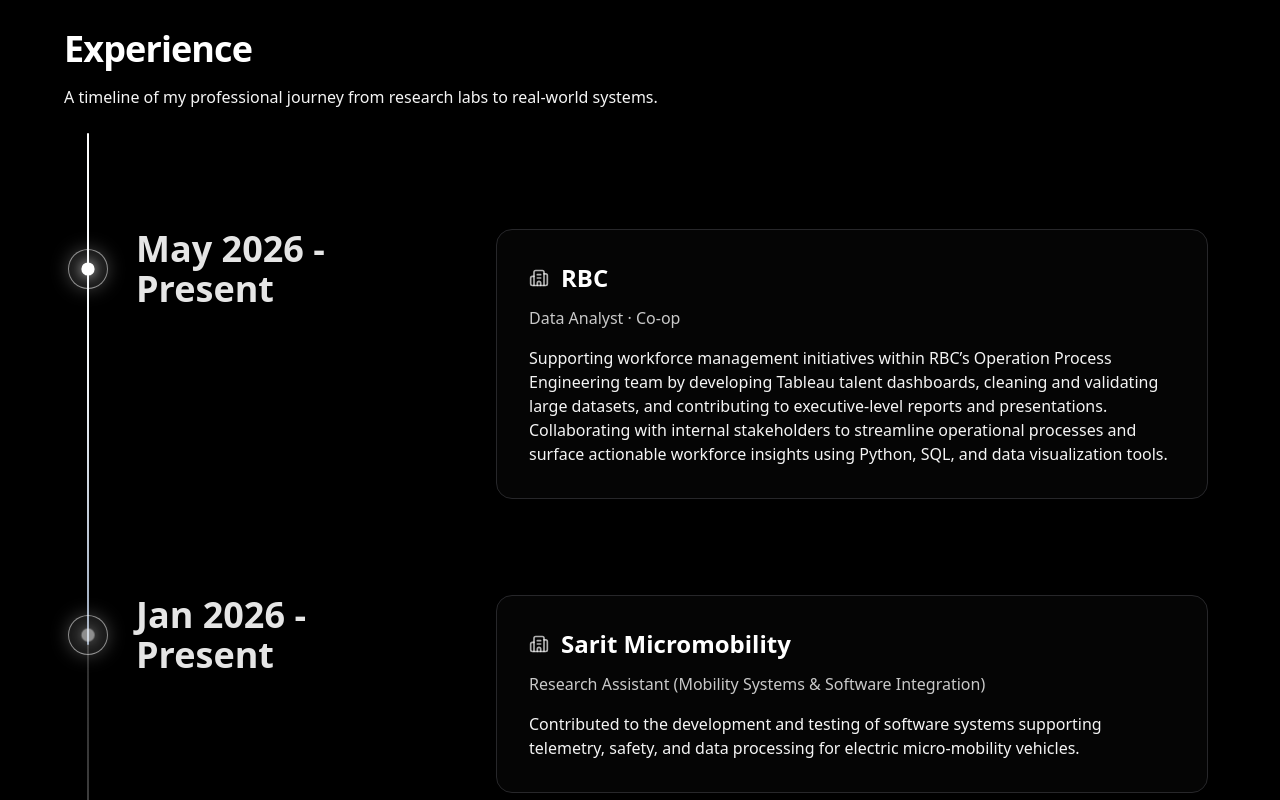
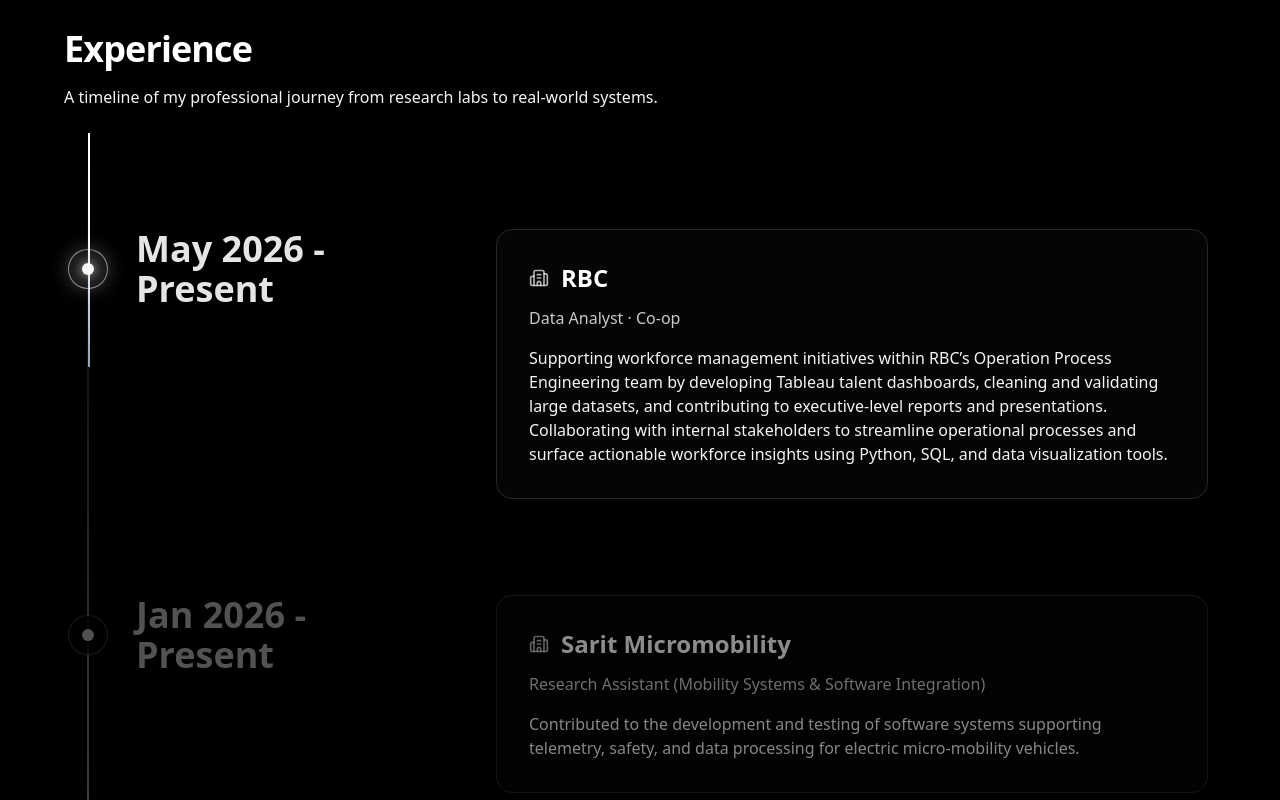
Before and after one commit to bhasinvansh05/Portfolio_VanshBhasin, a React (Vite) app: page / in a window 1280 px wide. Shown: the part 3000-3800 px from the top of the page. Built offline with nearby package versions, Linux system fonts and the light colour scheme.

Commit message:
Sync experience timeline glow to viewport center on scroll.
Drive the beam with transform-only updates and light each role when its marker crosses the center, without layout thrash.

Co-authored-by: Vansh Bhasin <bhasinvansh05@users.noreply.github.com>

```diff
--- a/src/components/ui/timeline.tsx
+++ b/src/components/ui/timeline.tsx
@@ -1,10 +1,5 @@
 "use client";
-import {
-  useScroll,
-  useTransform,
-  useMotionValueEvent,
-  motion,
-} from "framer-motion";
+import { motion, useMotionValue, useTransform } from "framer-motion";
 import React, { useEffect, useRef, useState } from "react";
 import { cn } from "@/lib/utils";
 
@@ -13,12 +8,26 @@ interface TimelineEntry {
   content: React.ReactNode;
 }
 
+function offsetsEqual(a: number[], b: number[]) {
+  if (a.length !== b.length) return false;
+  for (let i = 0; i < a.length; i++) {
+    if (Math.abs(a[i] - b[i]) > 0.5) return false;
+  }
+  return true;
+}
+
 export const Timeline = ({ data }: { data: TimelineEntry[] }) => {
   const ref = useRef<HTMLDivElement>(null);
-  const containerRef = useRef<HTMLDivElement>(null);
   const [height, setHeight] = useState(0);
-  const [nodeOffsets, setNodeOffsets] = useState<number[]>([]);
   const [activeIndex, setActiveIndex] = useState(-1);
+  const nodeOffsetsRef = useRef<number[]>([]);
+  const activeIndexRef = useRef(-1);
+  const heightRef = useRef(0);
+
+  // Beam fill driven via transforms only — never mutates layout height on scroll.
+  const progress = useMotionValue(0);
+  const scaleY = useTransform(progress, [0, 1], [0, 1]);
+  const opacity = useTransform(progress, [0, 0.01], [0, 1]);
 
   useEffect(() => {
     const el = ref.current;
@@ -26,17 +35,27 @@ export const Timeline = ({ data }: { data: TimelineEntry[] }) => {
 
     const updateMetrics = () => {
       const rows = el.querySelectorAll<HTMLElement>("[data-timeline-item]");
-      const parentRect = el.getBoundingClientRect();
 
+      // Layout offsets only — sticky visual positions must not affect this.
       const offsets = Array.from(rows).map((row) => {
-        const rowRect = row.getBoundingClientRect();
         const paddingTop = parseFloat(getComputedStyle(row).paddingTop) || 0;
-        // Center of the dot within each row (dot is ~32–40px tall)
-        return rowRect.top + paddingTop + 18 - parentRect.top;
+        const dot = row.querySelector<HTMLElement>("[data-timeline-dot]");
+        const dotCenter = dot ? dot.offsetHeight / 2 : 18;
+        return row.offsetTop + paddingTop + dotCenter;
       });
 
-      setNodeOffsets(offsets);
-      setHeight(offsets.length ? offsets[offsets.length - 1] : el.scrollHeight);
+      const nextHeight = offsets.length
+        ? offsets[offsets.length - 1]
+        : el.offsetHeight;
+
+      if (!offsetsEqual(nodeOffsetsRef.current, offsets)) {
+        nodeOffsetsRef.current = offsets;
+      }
+
+      if (Math.abs(heightRef.current - nextHeight) >= 0.5) {
+        heightRef.current = nextHeight;
+        setHeight(nextHeight);
+      }
     };
 
     updateMetrics();
@@ -49,42 +68,50 @@ export const Timeline = ({ data }: { data: TimelineEntry[] }) => {
     };
   }, [data.length]);
 
-  const { scrollYProgress } = useScroll({
-    target: containerRef,
-    offset: ["start 70%", "end 30%"],
-  });
+  useEffect(() => {
+    const el = ref.current;
+    if (!el || height <= 0) return;
 
-  const heightTransform = useTransform(scrollYProgress, [0, 1], [0, height || 1]);
-  const opacityTransform = useTransform(scrollYProgress, [0, 0.02], [0, 1]);
+    let frame = 0;
 
-  useMotionValueEvent(heightTransform, "change", (currentHeight) => {
-    if (!nodeOffsets.length) {
-      setActiveIndex(-1);
-      return;
-    }
+    const sync = () => {
+      frame = 0;
+      const parentRect = el.getBoundingClientRect();
+      const viewportCentre = window.innerHeight * 0.5;
+      const fillTo = viewportCentre - parentRect.top;
+      const next = Math.max(0, Math.min(1, fillTo / height));
+      progress.set(next);
 
-    let next = -1;
-    for (let i = 0; i < nodeOffsets.length; i++) {
-      if (currentHeight >= nodeOffsets[i] - 4) {
-        next = i;
+      const offsets = nodeOffsetsRef.current;
+      let nextIndex = -1;
+      const fillPx = next * height;
+      for (let i = 0; i < offsets.length; i++) {
+        if (fillPx >= offsets[i] - 4) nextIndex = i;
       }
-    }
-    setActiveIndex((prev) => (prev === next ? prev : next));
-  });
 
-  useMotionValueEvent(scrollYProgress, "change", (progress) => {
-    // Keep first/last dots in sync at the extremes even if height is slightly off
-    if (progress <= 0.01) {
-      setActiveIndex(-1);
-      return;
-    }
-    if (progress >= 0.98 && nodeOffsets.length) {
-      setActiveIndex(nodeOffsets.length - 1);
-    }
-  });
+      if (nextIndex !== activeIndexRef.current) {
+        activeIndexRef.current = nextIndex;
+        setActiveIndex(nextIndex);
+      }
+    };
+
+    const onScroll = () => {
+      if (frame) return;
+      frame = requestAnimationFrame(sync);
+    };
+
+    sync();
+    window.addEventListener("scroll", onScroll, { passive: true });
+    window.addEventListener("resize", onScroll, { passive: true });
+    return () => {
+      if (frame) cancelAnimationFrame(frame);
+      window.removeEventListener("scroll", onScroll);
+      window.removeEventListener("resize", onScroll);
+    };
+  }, [height, progress]);
 
   return (
-    <div className="w-full font-sans px-2 sm:px-4 md:px-8" ref={containerRef}>
+    <div className="w-full font-sans px-2 sm:px-4 md:px-8">
       <div ref={ref} className="relative max-w-7xl mx-auto pb-8 sm:pb-12">
         {data.map((item, index) => {
           const isLit = index <= activeIndex;
@@ -98,26 +125,28 @@ export const Timeline = ({ data }: { data: TimelineEntry[] }) => {
             >
               <div className="sticky flex flex-col md:flex-row z-40 items-center top-4 sm:top-32 md:top-36 self-start max-w-xs lg:max-w-sm md:w-full">
                 <div
+                  data-timeline-dot
                   className={cn(
-                    "h-8 sm:h-10 absolute left-2 sm:left-3 w-8 sm:w-10 rounded-full flex items-center justify-center border transition-all duration-500",
+                    // Fixed size — only color/glow change, no layout shift
+                    "h-8 sm:h-10 absolute left-2 sm:left-3 w-8 sm:w-10 rounded-full flex items-center justify-center border transition-[background-color,border-color,box-shadow] duration-300",
                     isLit
                       ? "bg-white/10 border-white/50 shadow-[0_0_18px_rgba(255,255,255,0.25)]"
-                      : "bg-background/80 border-white/10 backdrop-blur-sm"
+                      : "bg-background/80 border-white/10"
                   )}
                 >
                   <div
                     className={cn(
-                      "rounded-full transition-all duration-500",
+                      "h-2.5 w-2.5 sm:h-3 sm:w-3 rounded-full transition-[background-color,box-shadow] duration-300",
                       isLit
-                        ? "h-2.5 w-2.5 sm:h-3 sm:w-3 bg-white shadow-[0_0_12px_rgba(255,255,255,0.85)] scale-110"
-                        : "h-2 w-2 sm:h-2.5 sm:w-2.5 bg-neutral-600 scale-100",
+                        ? "bg-white shadow-[0_0_12px_rgba(255,255,255,0.85)]"
+                        : "bg-neutral-600",
                       isCurrent && "animate-pulse"
                     )}
                   />
                 </div>
                 <h3
                   className={cn(
-                    "hidden md:block text-lg md:pl-20 md:text-3xl lg:text-4xl font-bold transition-colors duration-500",
+                    "hidden md:block text-lg md:pl-20 md:text-3xl lg:text-4xl font-bold transition-colors duration-300",
                     isLit ? "text-neutral-200" : "text-neutral-600"
                   )}
                 >
@@ -128,7 +157,7 @@ export const Timeline = ({ data }: { data: TimelineEntry[] }) => {
               <div className="relative pl-14 sm:pl-20 pr-2 sm:pr-4 md:pl-4 w-full min-w-0">
                 <h3
                   className={cn(
-                    "md:hidden block text-base sm:text-xl mb-3 sm:mb-4 text-left font-bold transition-colors duration-500",
+                    "md:hidden block text-base sm:text-xl mb-3 sm:mb-4 text-left font-bold transition-colors duration-300",
                     isLit ? "text-neutral-200" : "text-neutral-600"
                   )}
                 >
@@ -136,8 +165,8 @@ export const Timeline = ({ data }: { data: TimelineEntry[] }) => {
                 </h3>
                 <div
                   className={cn(
-                    "transition-all duration-500",
-                    isLit ? "opacity-100 translate-y-0" : "opacity-55 translate-y-1"
+                    "transition-opacity duration-300",
+                    isLit ? "opacity-100" : "opacity-55"
                   )}
                 >
                   {item.content}
@@ -148,16 +177,17 @@ export const Timeline = ({ data }: { data: TimelineEntry[] }) => {
         })}
 
         <div
-          style={{ height: `${height}px` }}
+          style={{ height: height || undefined }}
           className="absolute left-6 sm:left-8 top-0 w-8 sm:w-10 -translate-x-1/2 overflow-hidden pointer-events-none"
         >
           <div className="absolute left-1/2 top-0 bottom-0 w-[2px] -translate-x-1/2 bg-gradient-to-b from-transparent via-neutral-700 to-transparent" />
           <motion.div
             style={{
-              height: heightTransform,
-              opacity: opacityTransform,
+              scaleY,
+              opacity,
+              transformOrigin: "top",
             }}
-            className="absolute left-1/2 top-0 w-[2px] -translate-x-1/2 rounded-full bg-gradient-to-b from-white via-slate-100 to-slate-400"
+            className="absolute left-1/2 top-0 bottom-0 w-[2px] -translate-x-1/2 rounded-full bg-gradient-to-b from-white via-slate-100 to-slate-400 will-change-transform"
           />
         </div>
       </div>
```
